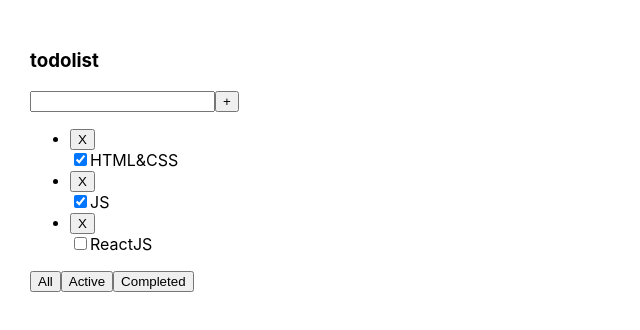
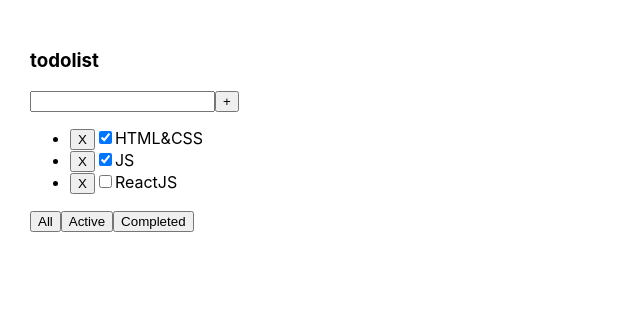
Before and after one commit to AndriiPrysiazhniuk/Todolist-project, a React (Create React App) app: page / in a window 1280 px wide. Shown: the top 330 px of the page, without its empty margins (0-640 px from the left). Built offline with nearby package versions, Linux system fonts and the light colour scheme.

Commit message:
created function by video-lesson of sorting  completed and active tasks with using method filter(()

```diff
--- a/src/App.tsx
+++ b/src/App.tsx
@@ -1,27 +1,39 @@
 import React, {useState} from 'react';
 import './App.css';
-import {Todolist} from "./Components/Todolist";
+import {TasksArrType, Todolist} from "./Components/Todolist";
+
+export type FitlerValueType = 'All' | 'Active' | 'Completed'
 
 function App() {
     const todoTitle = 'todolist'
 
-    const  [tasks, setTasks] = useState([
+    const [tasks, setTasks] = useState<Array<TasksArrType>>([
         {id: 1, title: "HTML&CSS", isDone: true},
         {id: 2, title: "JS", isDone: true},
         {id: 3, title: "ReactJS", isDone: false}
     ])
+    const [filter, setFilter] = useState<FitlerValueType>('All')
 
     const removeTask = (taskId: number) => {
+        setTasks(tasks.filter(t => t.id !== taskId))
+    }
 
+    let tasksForTodo = tasks
 
-        setTasks(tasks.filter(t => t.id!==taskId))
-        console.log(tasks)
+const filterTasks=(value:FitlerValueType)=>{
+        setFilter(value)
+}
+    if(filter==='Active'){
+        tasksForTodo=tasks.filter(el=>el.isDone===false)
+    }
+    if(filter==='Completed'){
+        tasksForTodo=tasks.filter(el=>el.isDone===true)
     }
 
 
     return (
         <div className="App">
-            <Todolist removeTask={removeTask} todoTitle={todoTitle} tasks={tasks}/>
+            <Todolist filterTasks={filterTasks} removeTask={removeTask} todoTitle={todoTitle} tasks={tasksForTodo}/>
         </div>
     );
 }
--- a/src/Components/List.tsx
+++ b/src/Components/List.tsx
@@ -3,6 +3,8 @@ import {PropsType} from "./Todolist";
 import {TsarButton} from "./TsarButton";
 
 export const List = (props: PropsType) => {
+
+
     return (
         <ul>
             {props.tasks.map((task) => {
--- a/src/Components/Todolist.tsx
+++ b/src/Components/Todolist.tsx
@@ -1,12 +1,15 @@
 import React from "react";
 import {List} from "./List";
+import {FitlerValueType} from "../App";
+import {TsarButton} from "./TsarButton";
 
-export type PropsType = {
+ export type PropsType = {
     tasks: TasksArrType[]
     todoTitle: string
+    filterTasks:(value:FitlerValueType)=>void
     removeTask:(taskId:number)=>void
 }
-type TasksArrType = {
+export type TasksArrType = {
     id: number
     title: string
     isDone: boolean
@@ -22,12 +25,23 @@ export const Todolist = (props: PropsType) => {
             <button>+</button>
         </div>
         <div>
-            <List removeTask={props.removeTask} tasks={props.tasks} todoTitle={props.todoTitle}/>
+            {/*<List  removeTask={props.removeTask} tasks={props.tasks} todoTitle={props.todoTitle}/>*/}
+            <ul>
+                {props.tasks.map((task) => {
+                    return (
+                        <li key={task.id}>
+                            <TsarButton title={'X'} callback={ ()=>props.removeTask(task.id)}/>
+                            <input type="checkbox" checked={task.isDone}/>
+                            <span>{task.title}</span>
+                        </li>
+                    )
+                })}
+            </ul>
         </div>
         <div>
-            <button>All</button>
-            <button>Active</button>
-            <button>Completed</button>
+            <TsarButton title={'All'} callback={()=>props.filterTasks('All')}/>
+            <TsarButton title={'Active'} callback={()=>props.filterTasks('Active')}/>
+            <TsarButton title={'Completed'} callback={()=>props.filterTasks('Completed')}/>
         </div>
     </div>
 }
--- a/src/Components/TsarButton.tsx
+++ b/src/Components/TsarButton.tsx
@@ -12,9 +12,4 @@ export const TsarButton = ({title,callback}:PropsType) => {
     const onClickHandler=()=>{
     callback()
     }
-    return (
-        <div>
-            <button onClick={onClickHandler}>{title}</button>
-        </div>
-    );
-};
+    return (<button onClick={onClickHandler}>{title}</button>)}
```
